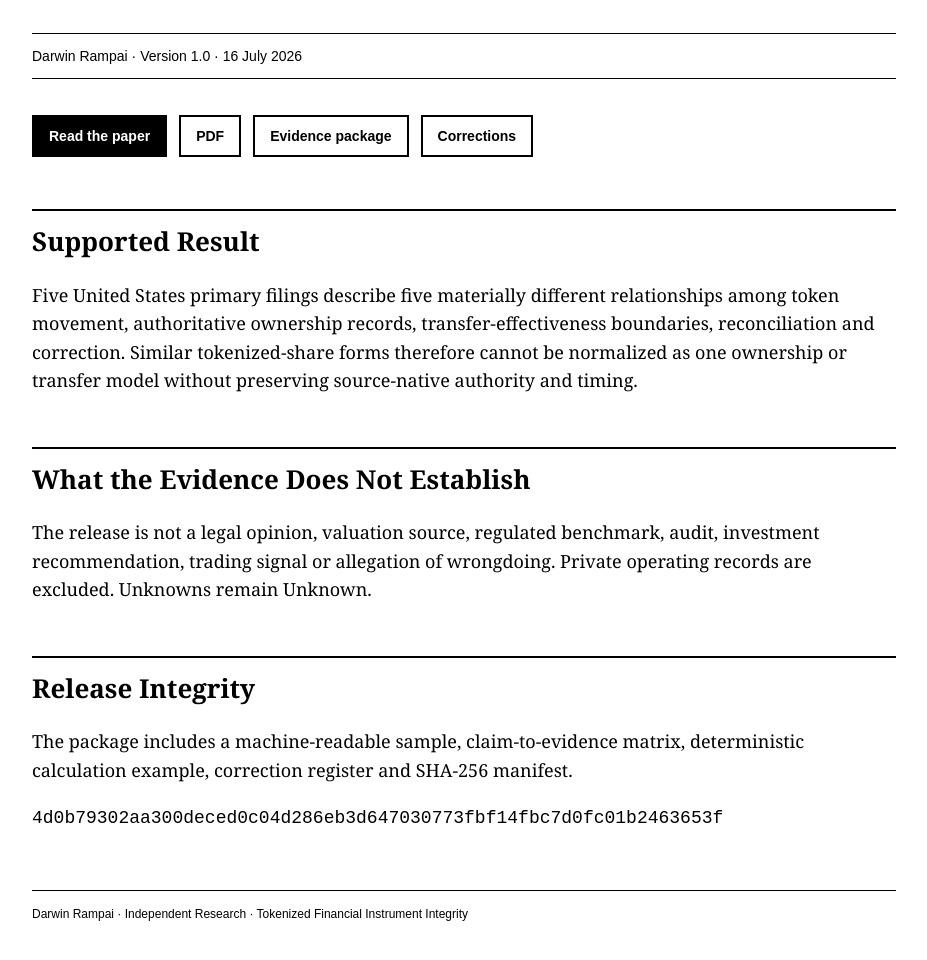
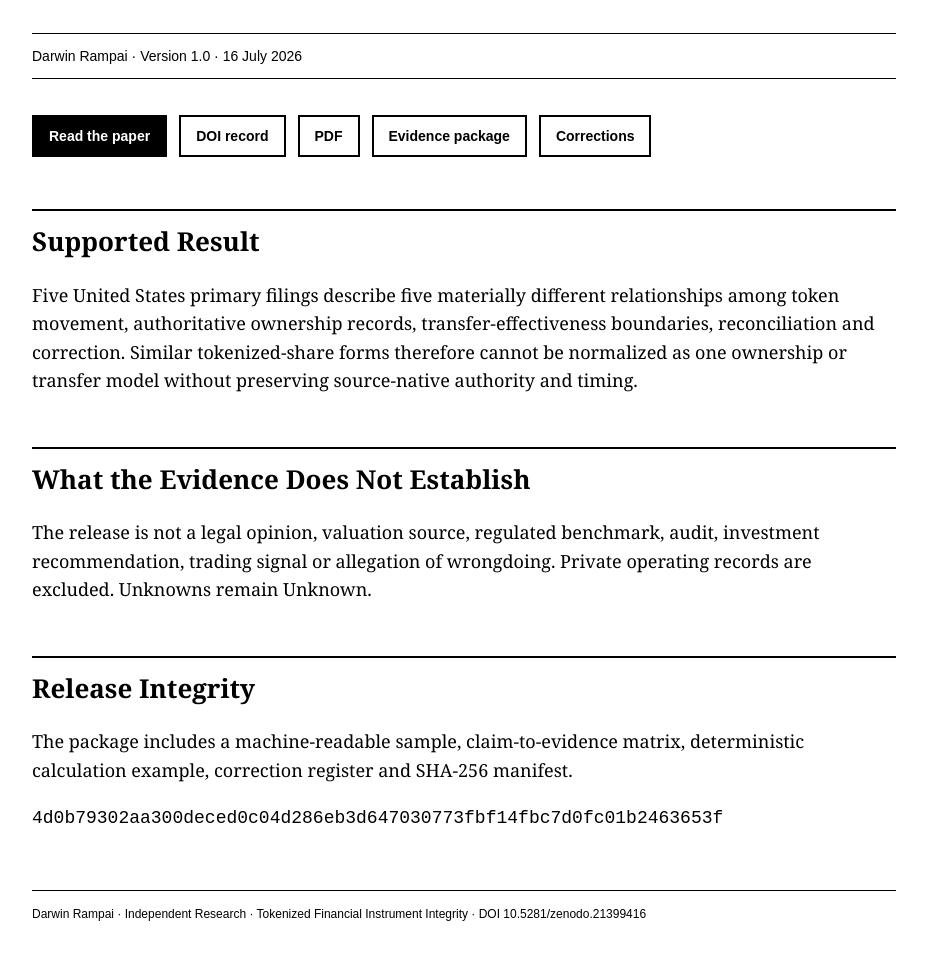
Before and after one commit to DarwinRampai/the-token-is-not-the-financial-instrument, a plain HTML site: page docs/index.html in a window 1280 px wide. Shown: the part 332-1292 px from the top of the page, without its empty margins (176-1103 px from the left). Drawn offline with Linux system fonts and the light colour scheme.

Commit message:
Add Zenodo DOI to public record

```diff
--- a/docs/index.html
+++ b/docs/index.html
@@ -36,6 +36,7 @@
       <div class="meta">Darwin Rampai · Version 1.0 · 16 July 2026</div>
       <div class="actions">
         <a href="paper.html">Read the paper</a>
+        <a href="https://doi.org/10.5281/zenodo.21399416">DOI record</a>
         <a href="https://github.com/DarwinRampai/the-token-is-not-the-financial-instrument/raw/refs/heads/main/The_Token_Is_Not_the_Financial_Instrument_Darwin_Rampai_2026_v1.0.pdf">PDF</a>
         <a href="https://github.com/DarwinRampai/the-token-is-not-the-financial-instrument/raw/refs/heads/main/The_Token_Is_Not_the_Financial_Instrument_v1.0_Public_Evidence_Package.zip">Evidence package</a>
         <a href="https://github.com/DarwinRampai/the-token-is-not-the-financial-instrument/blob/main/release/v1.0/Corrections/CORRECTIONS.md">Corrections</a>
@@ -54,7 +55,7 @@
       <p>The package includes a machine-readable sample, claim-to-evidence matrix, deterministic calculation example, correction register and SHA-256 manifest.</p>
       <p><code>4d0b79302aa300deced0c04d286eb3d647030773fbf14fbc7d0fc01b2463653f</code></p>
     </section>
-    <footer>Darwin Rampai · Independent Research · Tokenized Financial Instrument Integrity</footer>
+    <footer>Darwin Rampai · Independent Research · Tokenized Financial Instrument Integrity · DOI 10.5281/zenodo.21399416</footer>
   </main>
 </body>
 </html>
```
Also changed, not shown: 2 other files.
